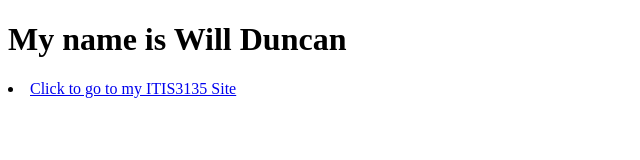
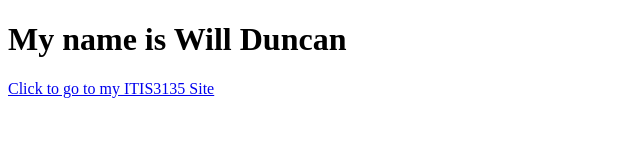
Before and after one commit to woduncanGH/woduncangh.github.io, a plain HTML site: page index.html in a window 1280 px wide. Shown: the full height of the page, 0-640 px from the left. Drawn offline with Linux system fonts and the light colour scheme.

Commit message:
Update index.html

```diff
--- a/index.html
+++ b/index.html
@@ -8,6 +8,6 @@
 </head>
 <body>
     <h1>My name is Will Duncan</h1>
+    <a href="itis_3135/">Click to go to my ITIS3135 Site</a>
 </body>
 </html>
-<li><a href = "itis_3135/">Click to go to my ITIS3135 Site</a></li>
```
